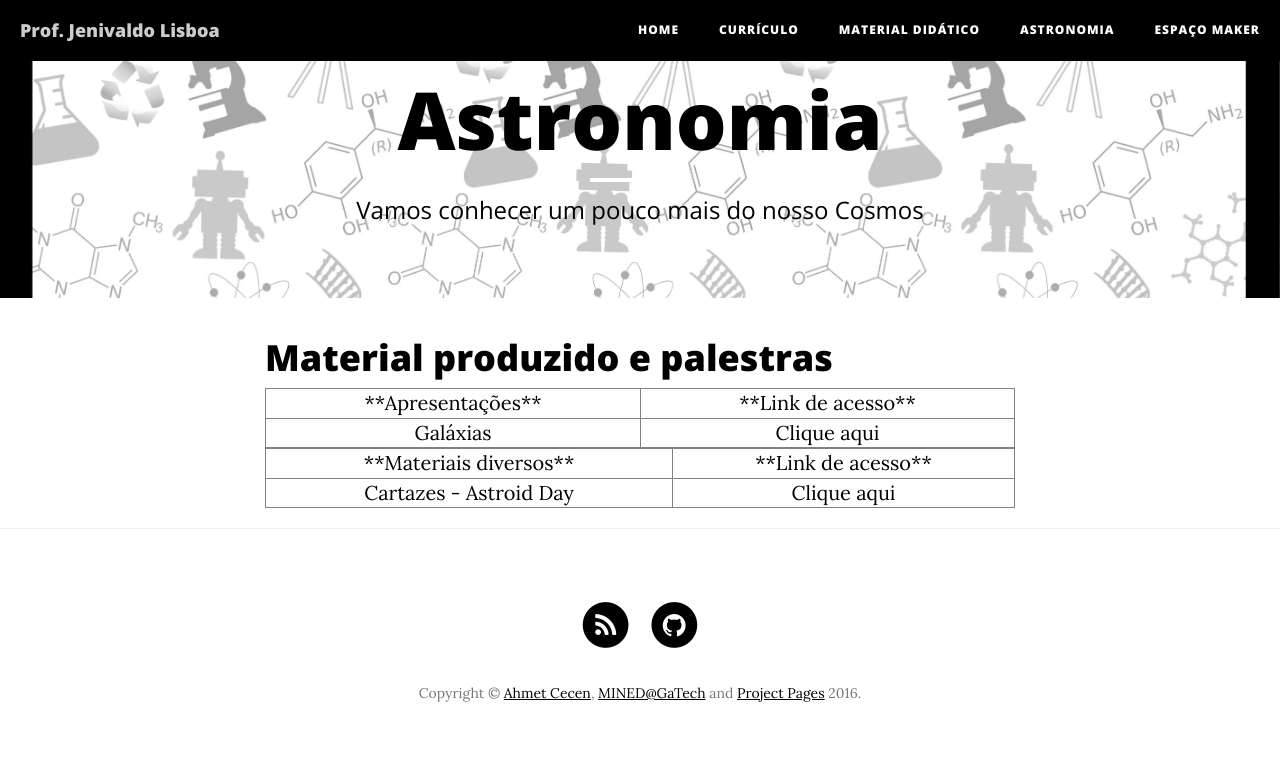
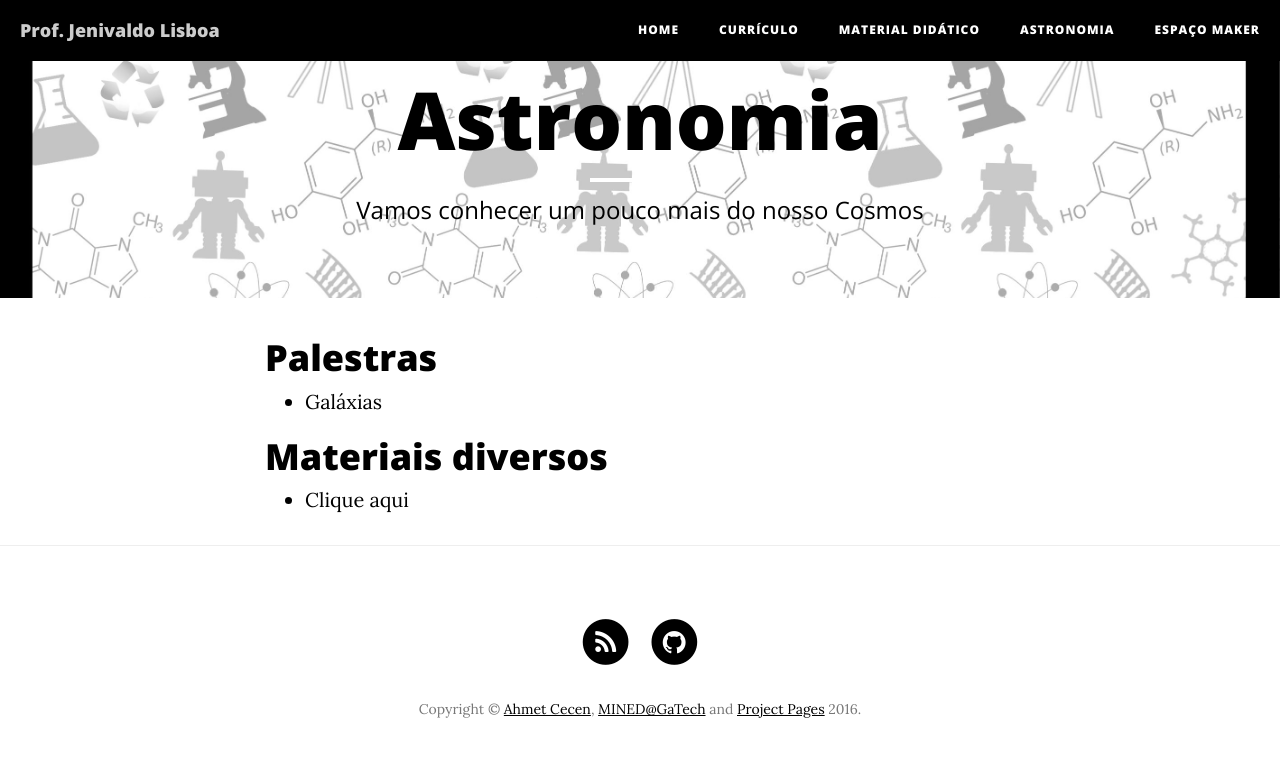
Before and after one commit to ProfJenivaldo/site1, a Jekyll site: the page built from search/index.html, in a window 1280 px wide. Shown: the top 757 px of the page. Built offline with Jekyll 4.4.1, drawn with Linux system fonts in a browser that asks for light colours; nearby versions of some CDN libraries.

Commit message:
astro_galaxy2

```diff
--- a/search/index.html
+++ b/search/index.html
@@ -4,28 +4,17 @@ title: Astronomia
 description: "Vamos conhecer um pouco mais do nosso Cosmos"
 ---
 
-<h1>Material produzido e palestras</h1>
+<h1>Palestras</h1>
 
-<table border="1">
-    <tr>
-        <td><center>**Apresentações**</center></td>
-        <td><center>**Link de acesso**</center></td>
-    </tr>
-    <tr>
-        <td><center>Galáxias</center></td>
-        <td><a href=https://drive.google.com/file/d/1a2qwwbamTKHrSSXn4XdRgJ36jlGyAUWM/view?usp=sharing>
-            <center>Clique aqui</center>
-        </a></td>
-    </tr>
-</table>
+<ul>
+    <li><a href=https://drive.google.com/file/d/1a2qwwbamTKHrSSXn4XdRgJ36jlGyAUWM/view?usp=sharing>
+        Galáxias
+    </a></li>
+</ul>
 
-<table border="1">
-    <tr>
-        <td><center>**Materiais diversos**</center></td>
-        <td><center>**Link de acesso**</center></td>
-    </tr>
-    <tr>
-        <td><center>Cartazes - Astroid Day</center></td>
-        <td><a href=https://drive.google.com/drive/folders/1yNZUEz-rUdl8WCgmf-MEFxapiyTvgrP5?usp=sharing><center>Clique aqui</center></a></td>
-    </tr>
-</table>
+
+<h1>Materiais diversos</h1>
+
+<ul>
+    <li><a href=https://drive.google.com/drive/folders/1yNZUEz-rUdl8WCgmf-MEFxapiyTvgrP5?usp=sharing>Clique aqui</li>
+</ul>
```
